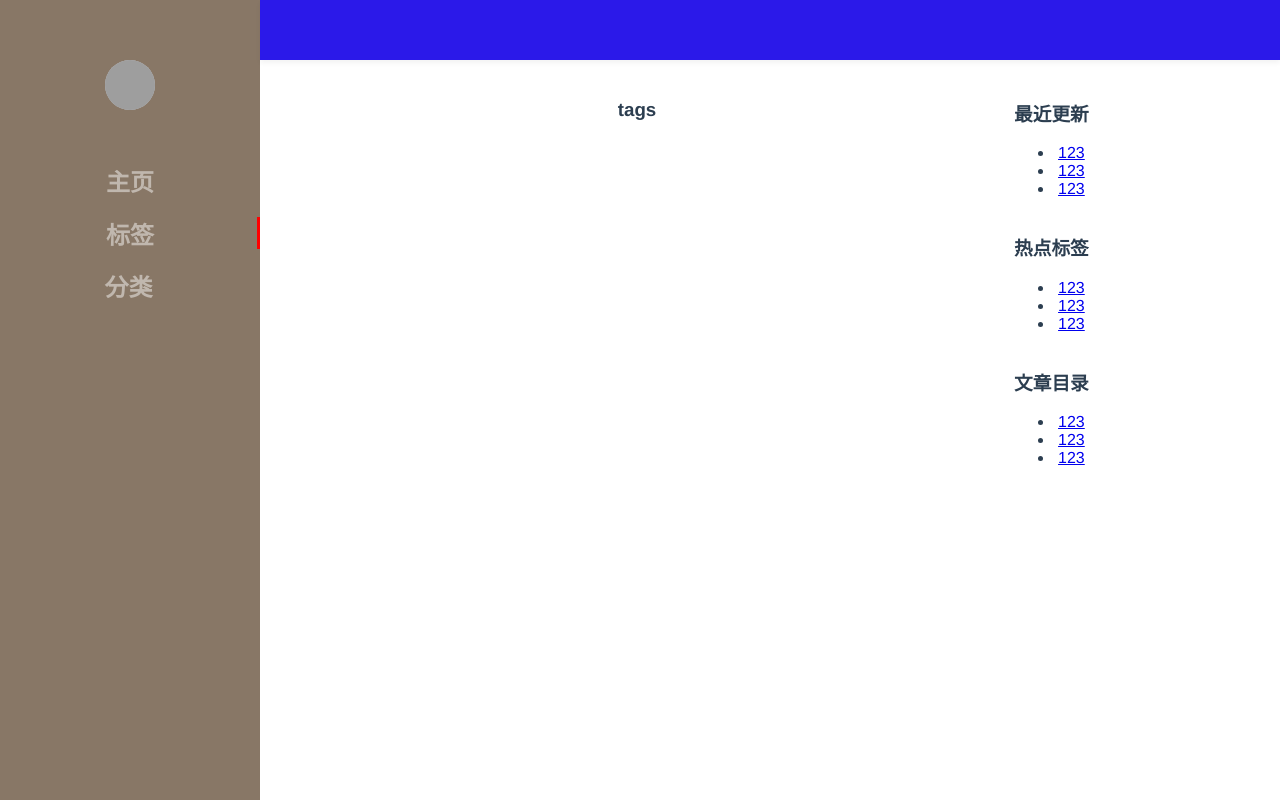
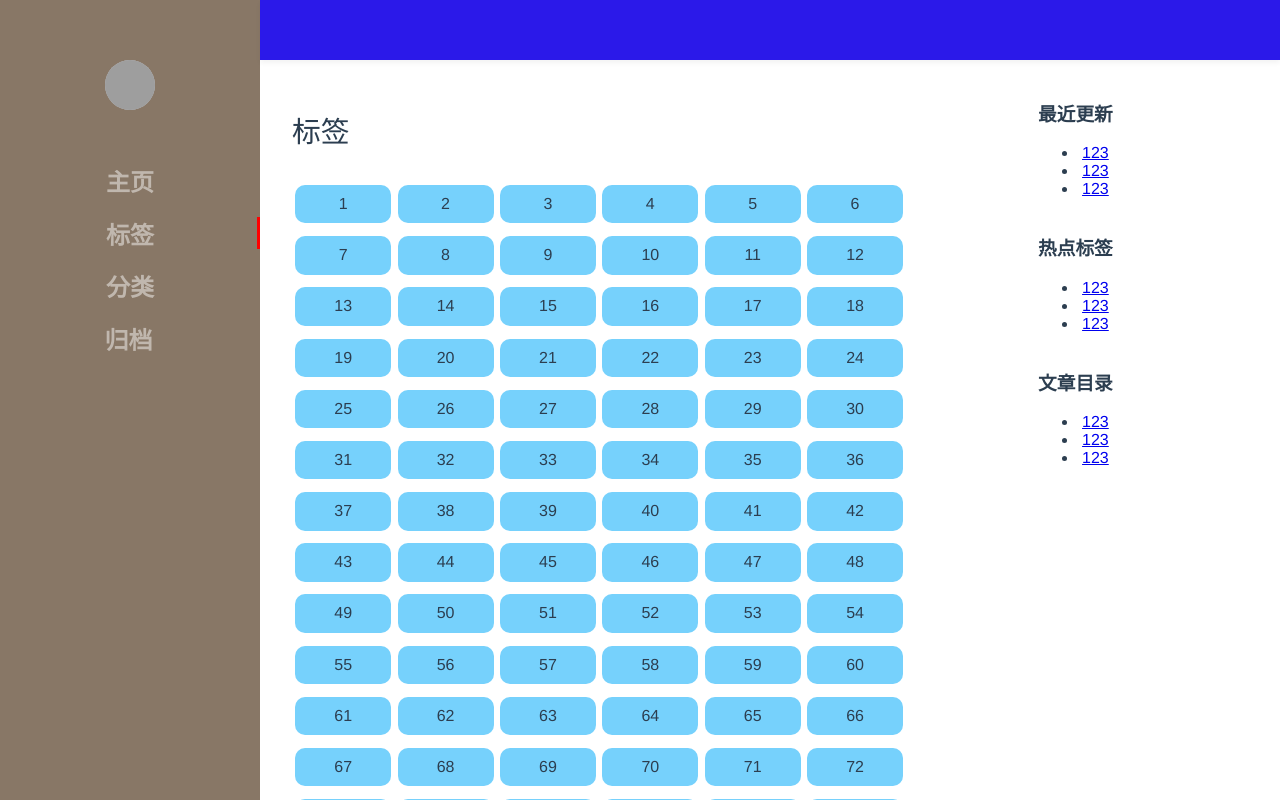
Before and after one commit to JingYaoNuoWu/myblog, a Vue app: page / in a window 1280 px wide. Both pictures are taken after a click on the item "标签". Built offline with nearby package versions, Linux system fonts and the light colour scheme; grey boxes are pictures that could not be loaded.

Commit message:
add a page archives

```diff
--- a/src/router/index.ts
+++ b/src/router/index.ts
@@ -21,6 +21,10 @@ const routes: Array<RouteRecordRaw> = [
       path: '/class',
       name: 'classMain',
       component: () => import('../views/Class/Main.vue')
+    },{
+      path: '/archives',
+      name: 'archivesMain',
+      component: () => import('../views/Archives/Main.vue')
     }]
   },
   {
--- /dev/null
+++ b/src/views/Archives/Main.vue
@@ -0,0 +1,38 @@
+<template>
+    <h1 class="dynamic-title">{{ dynamicTitle }}</h1>
+    <el-timeline>
+        <el-timeline-item timestamp="2018/4/12" placement="top">
+        <el-card>
+            <h4>Update Github template</h4>
+            <p>Tom committed 2018/4/12 20:46</p>
+        </el-card>
+        </el-timeline-item>
+        <el-timeline-item timestamp="2018/4/3" placement="top">
+        <el-card>
+            <h4>Update Github template</h4>
+            <p>Tom committed 2018/4/3 20:46</p>
+        </el-card>
+        </el-timeline-item>
+        <el-timeline-item timestamp="2018/4/2" placement="top">
+        <el-card>
+            <h4>Update Github template</h4>
+            <p>Tom committed 2018/4/2 20:46</p>
+        </el-card>
+        </el-timeline-item>
+    </el-timeline>
+</template>
+
+<script setup lang="ts">
+import { ref } from 'vue';
+
+ const dynamicTitle = ref('标签');
+</script>
+
+<style scoped lang="scss">
+.dynamic-title{
+        text-align: left;
+        font-size: 1.8rem;
+        font-family: 'Lato', 'Microsoft Yahei', sans-serif;
+        font-weight: 400;
+    }
+</style>
--- a/src/views/MainView.vue
+++ b/src/views/MainView.vue
@@ -24,7 +24,10 @@
               <h2>分类</h2>
 
             </li>
+            <li :class="{active:nowIndex==3}" @click="changeNav('/archives',3)">
+              <h2>归档</h2>
 
+            </li>
           </ul>
 
         </div>
@@ -139,7 +142,7 @@ function changeNav(path: string, index: number) {
 
     .main-content {
       flex-basis: 70%;
-      padding: 0 20px;
+      padding: 0 2rem !important;
     }
   }
 }
@@ -217,24 +220,39 @@ function changeNav(path: string, index: number) {
     transition: top .5s ease;
     visibility: hidden;
   }
-  li.active:nth-child(1)~li:last-child::after,
-  li:nth-child(1):hover~li:last-child::after {
-    top: -6.6rem;
+  li.active:nth-child(1)~li:last-child::after{
+    top: -9.9rem ;
     visibility :visible;
   }
+  li:nth-child(1):hover~li:last-child::after {
+    top: -9.9rem !important;
+    visibility :visible !important;
+  }
 
-  li.active:nth-child(2)~li:last-child::after,
+  li.active:nth-child(2)~li:last-child::after{
+    top: -6.6rem ;
+    visibility: visible ;
+  }
   li:nth-child(2):hover~li:last-child::after {
-    top: -3.3rem;
+    top: -6.6rem !important;
+    visibility: visible !important;
+  }
+  li.active:nth-child(3)~li:last-child::after{
+    top: -3.3rem ;
+    visibility: visible ;
+  }
+  li:nth-child(3):hover~li:last-child::after {
+    top: -3.3rem !important;
+    visibility: visible !important;
+  }
+  li.active:nth-child(4)::after{
+    top: 0px ;
     visibility: visible;
   }
-
-  li.active:nth-child(3)~li:last-child::after,
-  li:nth-child(3):hover::after {
+  li:nth-child(4):hover::after {
     top: 0px !important;
-    visibility: visible;
+    visibility: visible !important;
   }
-
 
 }
 .avatar-container img{
--- a/src/views/Tag/Main.vue
+++ b/src/views/Tag/Main.vue
@@ -1,11 +1,46 @@
 <template>
-    <h1>tags</h1>
+    <h1 class="dynamic-title">{{ dynamicTitle }}</h1>
+    <div id="tagContainer">
+        <div id="tags">
+            <div class="tag" v-for="item in 100" :key="item">{{item}}</div>
+        </div>
+        <!-- {{ contents }} -->
+    </div>
 </template>
 
 <script setup lang="ts">
+import { ref } from 'vue';
 
+    const dynamicTitle = ref('标签');
+    const contents = ref('内容');
 </script>
 
 <style scoped lang="scss">
+    #tagContainer{
+        display: flex;
 
+    }
+    .dynamic-title{
+        text-align: left;
+        font-size: 1.8rem;
+        font-family: 'Lato', 'Microsoft Yahei', sans-serif;
+        font-weight: 400;
+    }
+    #tags{
+        width: 100%;
+        display: flex;
+        flex-wrap: wrap;
+    }
+    .tag{
+        min-width: 6rem;
+        min-height: 2.4rem;
+        margin: .4rem .2rem;
+        background-color: #76d1fc;
+        border-radius: 10px;
+        line-height: 2.4rem;
+        cursor:pointer;
+    }
+    .tag:hover{
+        background-color: #51849c ;
+    }
 </style>
```
